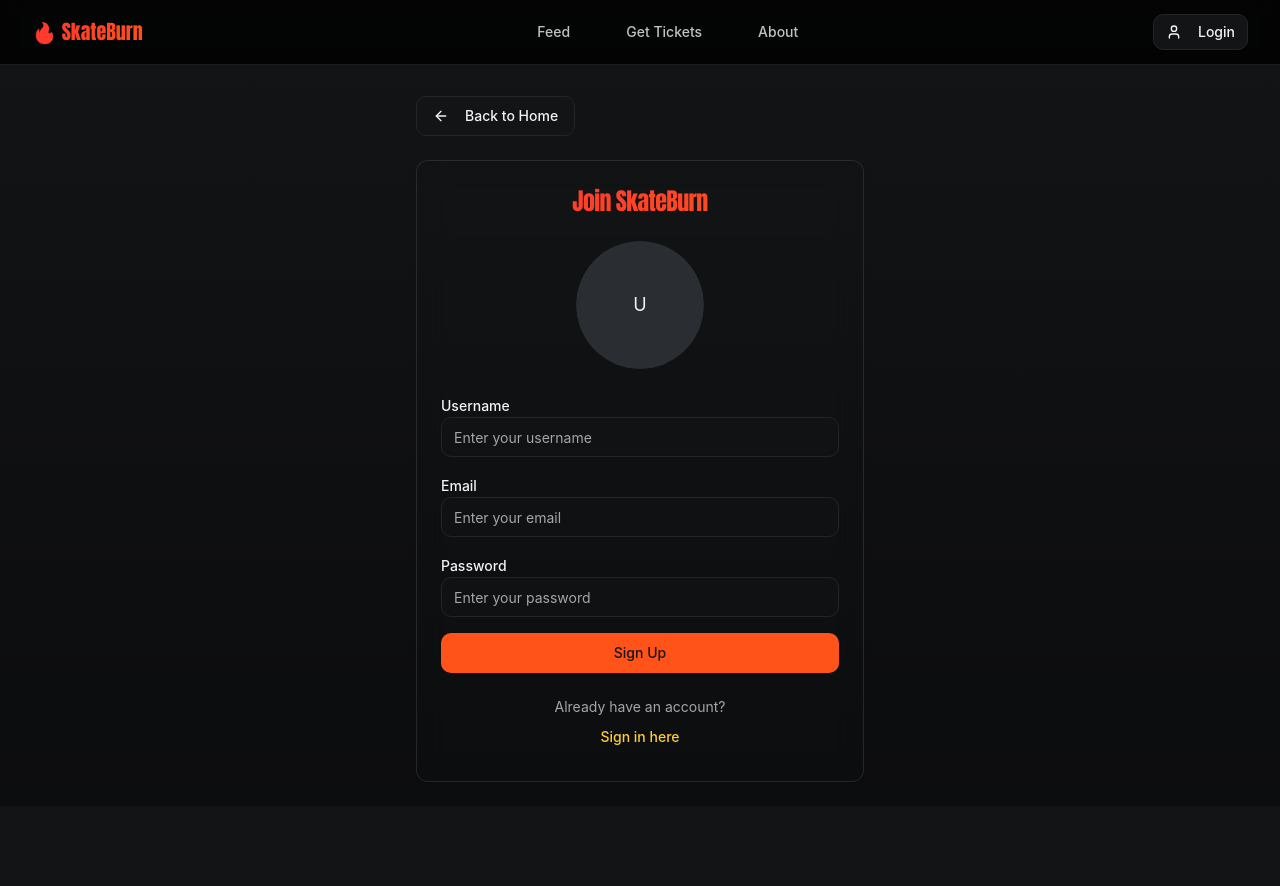
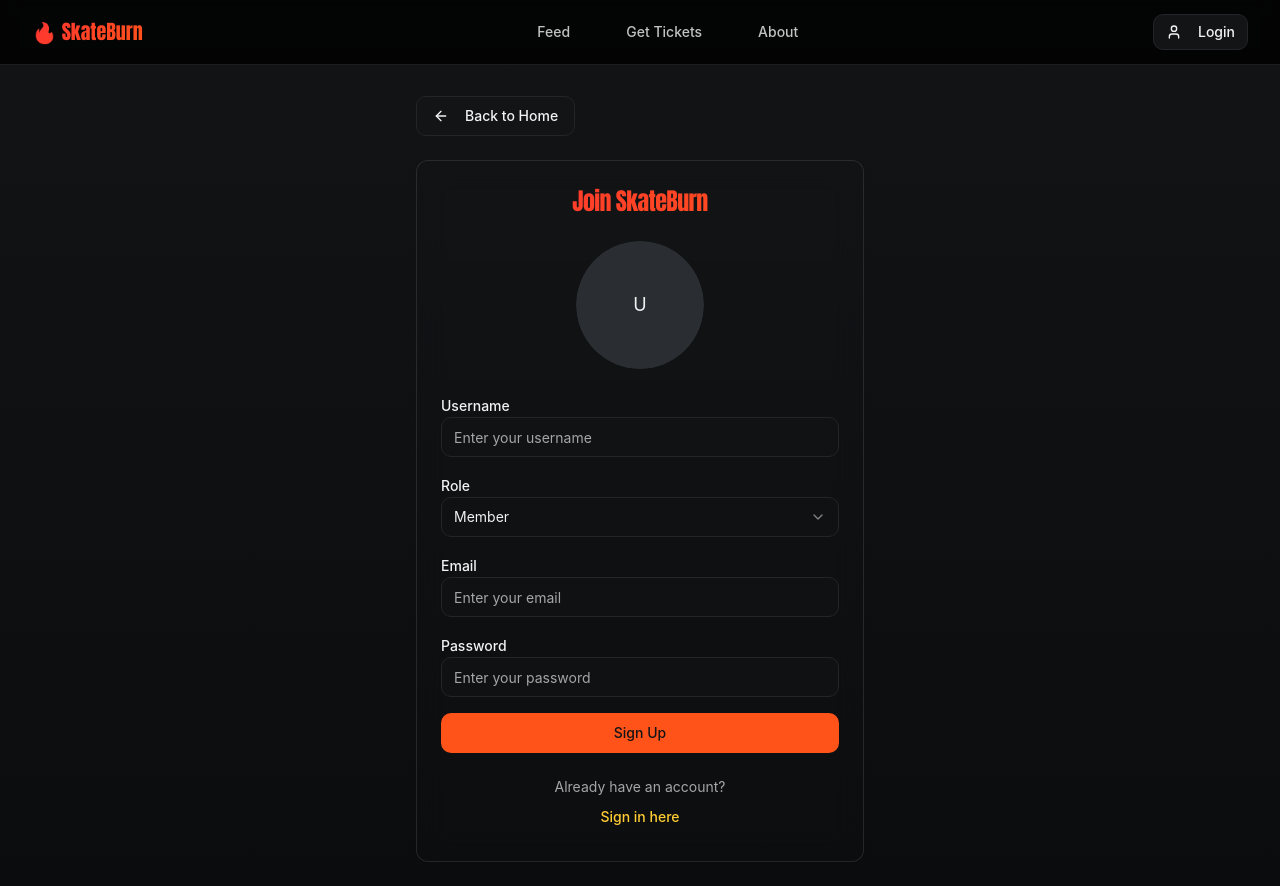
Before and after one commit to cyberdreadx/ignite-miami-flow, a React (Vite) app: page /auth in a window 1280 px wide. Both pictures are taken after a click on the button "Sign up here". Before the commit the page ends 806 px from the top, so only its background shows below. Built offline with nearby package versions, Linux system fonts and the light colour scheme.

Commit message:
Add role selection to signup
Add a selection for user roles (member, dj, performer, photographer) to the signup form.

```diff
--- a/src/hooks/useAuth.ts
+++ b/src/hooks/useAuth.ts
@@ -28,7 +28,7 @@ export const useAuth = () => {
     return () => subscription.unsubscribe();
   }, []);
 
-  const signUp = async (email: string, password: string, fullName?: string) => {
+  const signUp = async (email: string, password: string, fullName?: string, role?: string) => {
     const redirectUrl = `${window.location.origin}/`;
 
     const { error } = await supabase.auth.signUp({
@@ -37,7 +37,8 @@ export const useAuth = () => {
       options: {
         emailRedirectTo: redirectUrl,
         data: {
-          full_name: fullName || email
+          full_name: fullName || email,
+          role: role || 'member'
         }
       }
     });
--- a/src/pages/Auth.tsx
+++ b/src/pages/Auth.tsx
@@ -3,6 +3,7 @@ import { Card, CardContent, CardHeader, CardTitle } from "@/components/ui/card";
 import { Button } from "@/components/ui/button";
 import { Input } from "@/components/ui/input";
 import { Label } from "@/components/ui/label";
+import { Select, SelectContent, SelectItem, SelectTrigger, SelectValue } from "@/components/ui/select";
 import { useToast } from "@/hooks/use-toast";
 import { useAuth } from "@/hooks/useAuth";
 import { useNavigate } from "react-router-dom";
@@ -15,6 +16,7 @@ const Auth = () => {
   const [email, setEmail] = useState("");
   const [password, setPassword] = useState("");
   const [username, setUsername] = useState("");
+  const [role, setRole] = useState("member");
   const [isLoading, setIsLoading] = useState(false);
 
   const { toast } = useToast();
@@ -57,7 +59,7 @@ const Auth = () => {
           navigate("/");
         }
       } else {
-        const { error } = await signUp(email, password, username);
+        const { error } = await signUp(email, password, username, role);
         if (error) {
           if (error.message === "User already registered") {
             toast({
@@ -133,6 +135,21 @@ const Auth = () => {
                       placeholder="Enter your username"
                     />
                   </div>
+
+                  <div>
+                    <Label htmlFor="role">Role</Label>
+                    <Select value={role} onValueChange={setRole}>
+                      <SelectTrigger className="bg-background/50">
+                        <SelectValue placeholder="Select your role" />
+                      </SelectTrigger>
+                      <SelectContent>
+                        <SelectItem value="member">Member</SelectItem>
+                        <SelectItem value="dj">DJ</SelectItem>
+                        <SelectItem value="performer">Performer</SelectItem>
+                        <SelectItem value="photographer">Photographer</SelectItem>
+                      </SelectContent>
+                    </Select>
+                  </div>
                 </>
               )}
 
```
